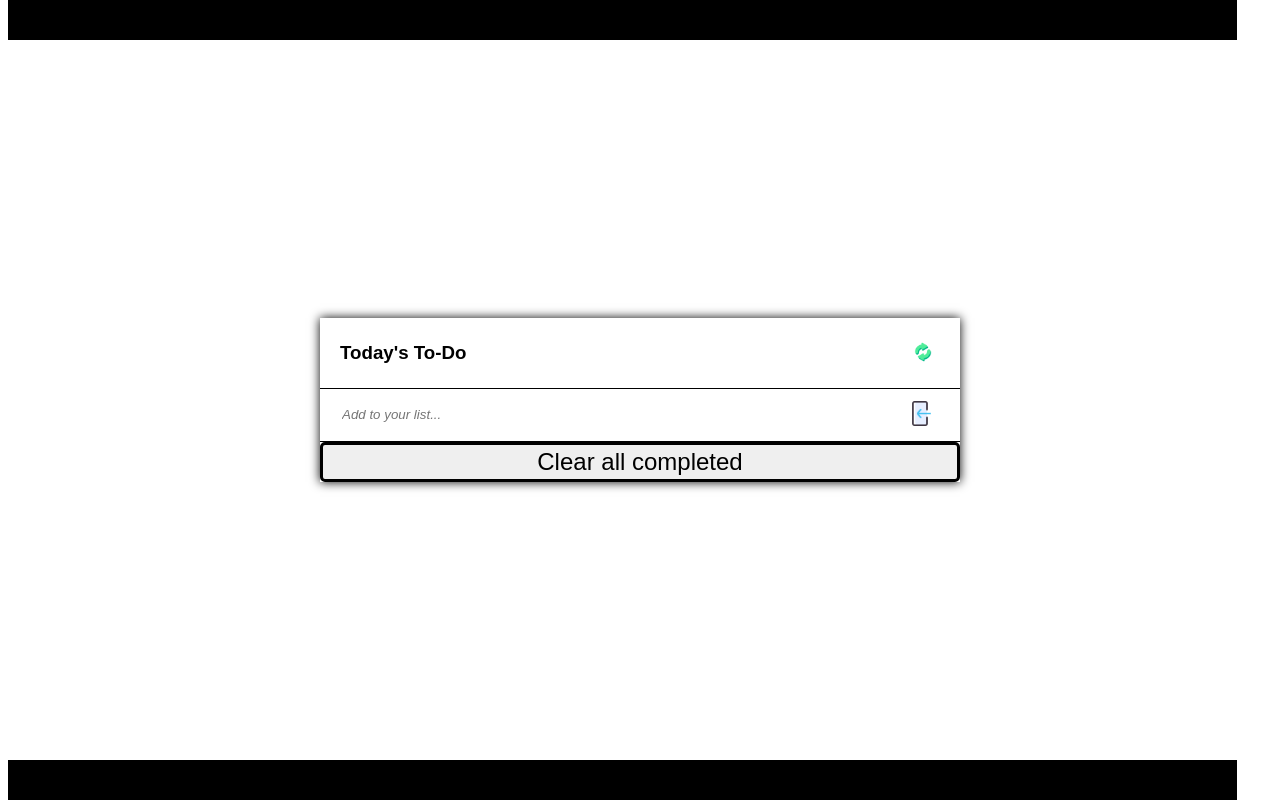
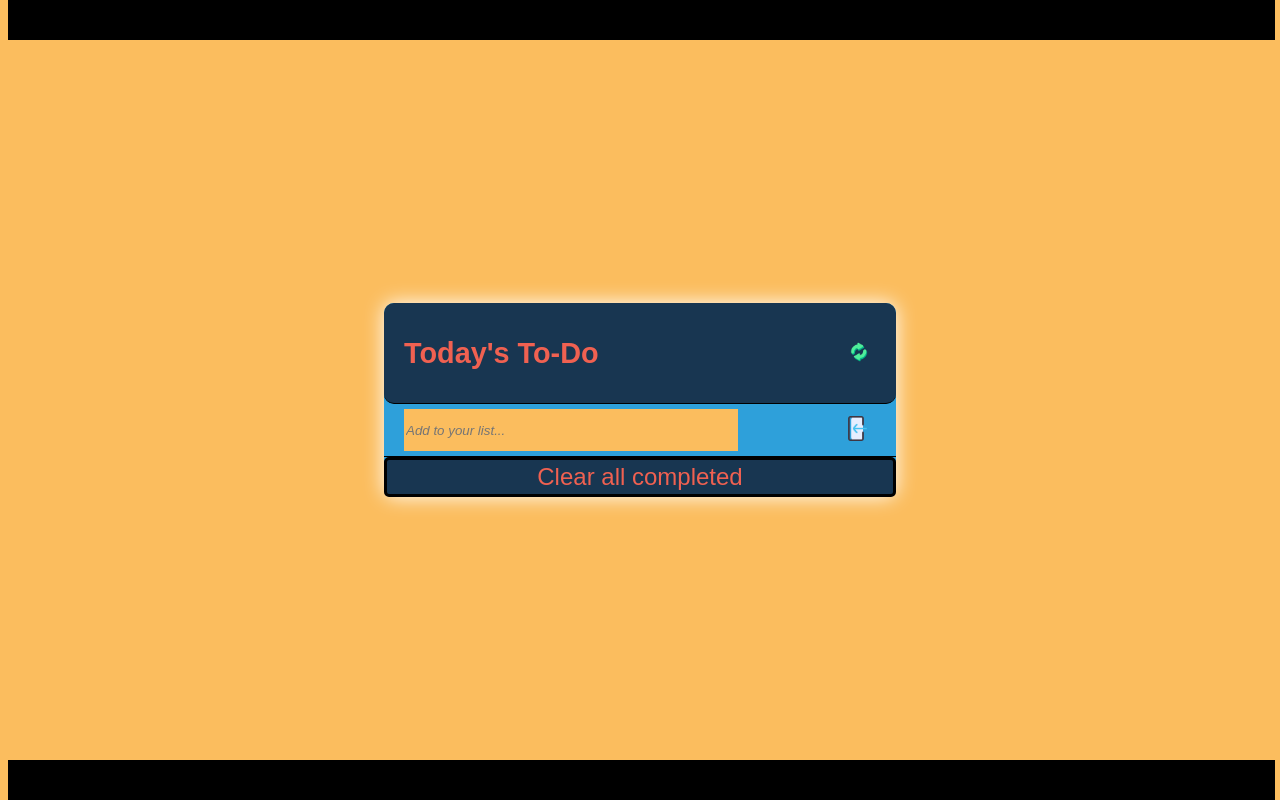
Before and after one commit to Haywayaheadshot/to-do-list-with-webpack-es6, a website built with webpack: page src/index.html in a window 1280 px wide. Built offline with nearby package versions, Linux system fonts and the light colour scheme.

Commit message:
Add background color to page and style  header and buttons

```diff
--- a/src/style.css
+++ b/src/style.css
@@ -8,7 +8,7 @@
 }
 
 body {
-  background-color: #fff;
+  background-color: #FBBD5E;
 }
 
 .nav,
@@ -30,7 +30,6 @@ body {
 }
 
 .list-form-div {
-  /* background-color: red; */
   margin-top: 20px;
   height: 95vh;
   display: flex;
@@ -42,7 +41,9 @@ body {
 .list-form-div-child {
   border: 1px thin #000;
   width: 85vw;
-  box-shadow: 0 0 10px 0 #000;
+  box-shadow: 0 0 20px 0 #fff;
+  background-color: #2EA0DA;
+  border-radius: 10px;
 }
 
 .list-header {
@@ -51,12 +52,30 @@ body {
   padding: 5px 10px;
   border-bottom: 1px solid #000;
   font-family: 'Exo 2', sans-serif;
+  background-color: #183651;
+  color: #F06151;
+  border-radius: 10px;
+}
+
+.list-header h1 {
+  font-size: 1.8rem;
+  font-weight: 900;
+  /* color: #183651; */
 }
 
 .refresh-img {
   width: 22px;
   cursor: pointer;
   background-color: inherit;
+}
+
+@keyframes rotate {
+  from {
+    transform: rotate(0deg);
+  }
+  to {
+    transform: rotate(360deg);
+  }
 }
 
 .refresh-button {
@@ -77,6 +96,8 @@ body {
   height: 6vh;
   width: 80%;
   font-family: 'Exo 2', sans-serif;
+  background-color: #FBBD5E;
+  color: #183651;
 }
 
 .task-input::placeholder {
@@ -122,6 +143,8 @@ body {
   font-size: 1.2rem;
   border: 3px solid #000;
   border-radius: 5px;
+  color: #F06151;
+  background-color: #183651;
 }
 
 .to-do-list-ul {
@@ -138,6 +161,7 @@ body {
 .to-do-list-item {
   display: flex;
   justify-content: space-between;
+  border-bottom: 1px solid #000;
 }
 
 .edit-image,
@@ -176,6 +200,7 @@ body {
   .nav,
   .footer {
     height: 5vh;
+    width: 99%;
   }
 
   .list-form-div {
@@ -184,7 +209,7 @@ body {
   }
 
   .list-form-div-child {
-    width: 50vw;
+    width: 40vw;
   }
 
   .list-header {
@@ -229,4 +254,22 @@ body {
   .footer-buttons p {
     font-family: 'Exo 2', sans-serif;
   }
+
+  .refresh-img:hover {
+    /* transform: scale(1.5) rotate(700deg); */
+    -moz-animation: rotate 2s ease-out 0.05ms 1 normal ;
+    -webkit-animation: rotate 2s ease-out 0.05ms 1 normal ;
+    -o-animation:rotate 2s ease-out 0.05ms 1 normal ;
+  }
+
+  .clear-completed:hover {
+    box-shadow: 0 0 20px 0 #fff;
+    border: 3px solid #F06151;
+  }
+
+  .clear-completed:active {
+    box-shadow: 0 0 20px 0 #FBBD5E;
+    border: 3px solid #2EA0DA;
+    color: #000;
+  }
 }
```
